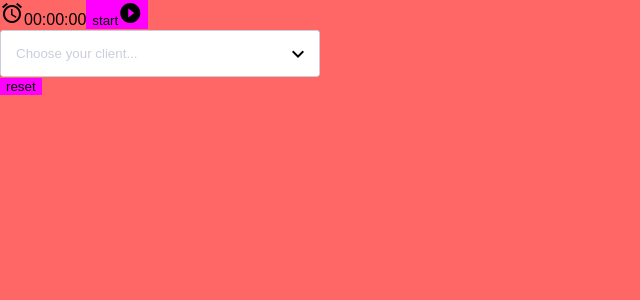
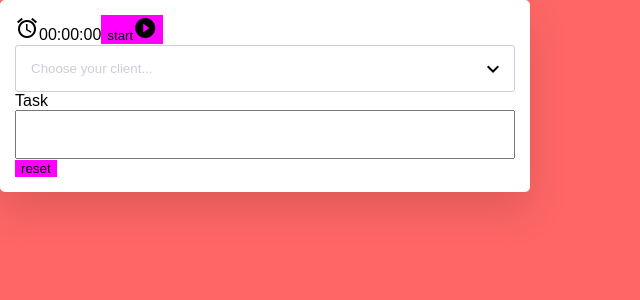
Before and after one commit to andrew-secret/time-tracker, a React app: page / in a window 1280 px wide. Shown: the top 300 px of the page, without its empty margins (0-640 px from the left). Built offline with nearby package versions, Linux system fonts and the light colour scheme.

Commit message:
add project description and a content wrapper for all views

```diff
--- a/src/components/App.js
+++ b/src/components/App.js
@@ -1,7 +1,9 @@
 import React, { Component } from "react";
+import ContentView from "./ContentView/ContentView";
 import { Button } from "./button/button";
 import Timer from "./Timer/Timer";
-import ClientList from "./clientList/clientList";
+import SelectList from "./SelectList/SelectList";
+import ProjectDescription from "./ProjectDescription/ProjectDescription";
 import "./App.scss";
 
 const clients = [
@@ -80,6 +82,7 @@ class App extends Component {
   render() {
     return (
       <div className="App">
+        <ContentView>
           <Timer
             timer={this.state.timer}
             startTimer={this.startTimer}
@@ -90,11 +93,14 @@ class App extends Component {
             minutes={this.getMinutes()}
             seconds={this.getSeconds()}
           />
-        <ClientList
+          <SelectList
             currentClient={this.state.currentClient}
             clients={this.state.clients}
             handleChange={this.handleChange}/>
+
+          <ProjectDescription />
           <Button onClick={this.reset} label="reset" />
+        </ContentView>
       </div>
     );
   }
--- /dev/null
+++ b/src/components/ContentView/ContentView.js
@@ -0,0 +1,12 @@
+import React from "react";
+import styles from "./ContentView.scss";
+
+const ContentView = props => {
+  return (
+    <div className={styles.contentWrapper}>
+        {props.children}
+    </div>
+  );
+};
+
+export default ContentView;
--- /dev/null
+++ b/src/components/ContentView/ContentView.scss
@@ -0,0 +1,7 @@
+.contentWrapper {
+    background: white;
+    box-shadow: 0 20px 40px 0 rgba(0,0,0,0.12);
+    border-radius: 5px;
+    max-width: 500px;
+    padding: 15px;
+}
--- /dev/null
+++ b/src/components/ProjectDescription/ProjectDescription.js
@@ -0,0 +1,16 @@
+import React from "react";
+import styles from "./ProjectDescription.scss";
+
+const ProjectDescription = props => {
+  console.log('isRunning', props.isRunning);
+  return (
+    <div className={styles.inputForm}>
+    <label className={styles.label}>
+        Task
+    </label>
+    <input className={styles.inputField} type="text" />
+    </div>
+  );
+};
+
+export default ProjectDescription;
--- /dev/null
+++ b/src/components/ProjectDescription/ProjectDescription.scss
@@ -0,0 +1,8 @@
+.inputForm {
+    display: flex;
+    flex-direction: column;
+}
+
+.inputField {
+    padding: 15px;
+}
--- a/src/components/clientList/clientList.js
+++ b/src/components/SelectList/SelectList.js
@@ -1,7 +1,7 @@
 import React from "react";
-import styles from "./clientList.scss";
+import styles from "./SelectList.scss";
 
-const clientList = props => {
+const SelectList = props => {
   return (
     <div className={styles.clientList}>
       <i className="material-icons">keyboard_arrow_down</i>
@@ -20,4 +20,4 @@ const clientList = props => {
   );
 };
 
-export default clientList;
+export default SelectList;
--- a/src/components/clientList/clientList.scss
+++ b/src/components/SelectList/SelectList.scss
@@ -22,12 +22,11 @@ select {
 .clientList {
   position: relative;
   display: block;
-  width: 20em;
   line-height: 3;
   overflow: hidden;
-  border-radius: 0.25em;
 
   i {
+      pointer-events: none;
       position: absolute;
       right: 10px;
       top: 13px;
```
Lines whose indentation alone changed are shown as unchanged.
